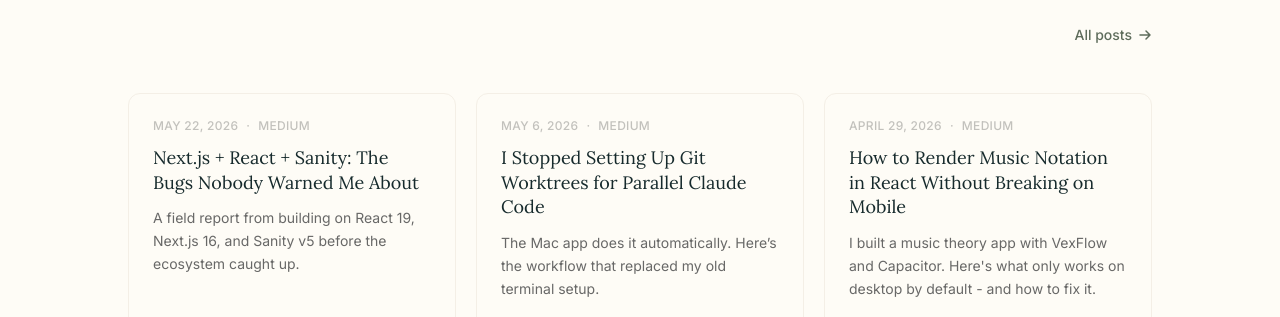
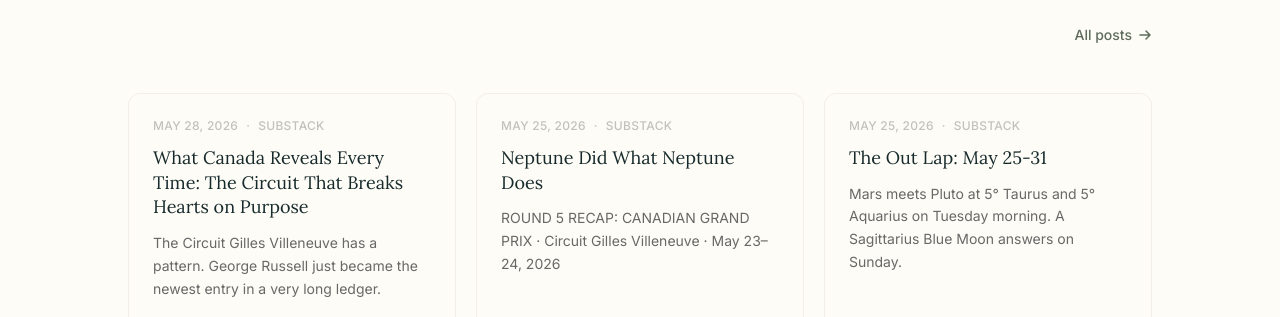
Before and after one commit to sarahmorrisokeefe/sarahmorrisokeefe.github.io, an Astro site: page / in a window 1280 px wide. Shown: the part 3330-3647 px from the top of the page. Built offline with nearby package versions, Linux system fonts and the light colour scheme; Astro itself is replaced by a stand-in of ours.

Commit message:
feat: render Writing teasers from generated feed data with overrides

```diff
--- a/src/components/sections/Writing.astro
+++ b/src/components/sections/Writing.astro
@@ -1,10 +1,9 @@
 ---
 import SectionHeading from '../ui/SectionHeading.astro';
 import PostCard from '../ui/PostCard.astro';
-import { posts } from '../../data/posts';
+import { getPosts } from '../../data/posts';
 
-// Only show non-draft posts
-const visiblePosts = posts.filter((p) => !p.draft).slice(0, 3);
+const visiblePosts = getPosts().slice(0, 3);
 
 // TODO: update this URL to your blog once you have real posts ready
 const blogUrl = 'http://blog.okeefesarah.com';
--- a/src/data/posts.ts
+++ b/src/data/posts.ts
@@ -1,122 +1,24 @@
-export interface Post {
-  title: string;
-  description: string;
-  url: string;
-  pubDate: string;
-  platform: 'medium' | 'substack';
-  // Set to true to hide the post from the Writing section
-  draft?: boolean;
+import type { Post } from './feed-parser';
+import generated from './posts.generated.json';
+
+export type { Post };
+
+/**
+ * Manual control over the auto-generated feed data. Edited by hand; never
+ * touched by the refresh script.
+ * - `hidden`: canonical URLs to suppress from the site.
+ * - `byUrl`: per-URL overrides for an auto-extracted title/description.
+ */
+const overrides: {
+  hidden: string[];
+  byUrl: Record<string, { title?: string; description?: string }>;
+} = {
+  hidden: [],
+  byUrl: {},
+};
+
+export function getPosts(): Post[] {
+  return (generated as Post[])
+    .filter((post) => !overrides.hidden.includes(post.url))
+    .map((post) => ({ ...post, ...overrides.byUrl[post.url] }));
 }
-
-// To add a new post teaser: add a new object to this array.
-// To hide a post while keeping it for reference: set draft: true.
-export const posts: Post[] = [
-  {
-    title: 'Next.js + React + Sanity: The Bugs Nobody Warned Me About',
-    description:
-      'A field report from building on React 19, Next.js 16, and Sanity v5 before the ecosystem caught up.',
-    url: 'https://levelup.gitconnected.com/next-js-react-sanity-the-bugs-nobody-warned-me-about-96c912cacfdb',
-    pubDate: '2026-05-22',
-    platform: 'medium',
-  },
-  {
-    title: 'I Stopped Setting Up Git Worktrees for Parallel Claude Code',
-    description:
-      'The Mac app does it automatically. Here’s the workflow that replaced my old terminal setup.',
-    url: 'https://levelup.gitconnected.com/i-stopped-setting-up-git-worktrees-for-parallel-claude-code-07023ca5cd1c',
-    pubDate: '2026-05-06',
-    platform: 'medium',
-  },
-  {
-    title: 'How to Render Music Notation in React Without Breaking on Mobile',
-    description:
-      "I built a music theory app with VexFlow and Capacitor. Here's what only works on desktop by default - and how to fix it.",
-    url: 'https://medium.com/gitconnected/how-to-render-music-notation-in-react-without-breaking-on-mobile-9615f812a3ec',
-    pubDate: '2026-04-29',
-    platform: 'medium',
-  },
-  {
-    title: 'The Mercedes Garage',
-    description:
-      "The first installment of a new series on Chart Position substack: The Garage. It is a series that looks at F1 teams through their birth charts: drivers, team principals, race engineers, and how all of it fits together (or doesn't).",
-    url: 'https://open.substack.com/pub/chartposition/p/the-mercedes-garage?r=9tgt6&utm_campaign=post-expanded-share&utm_medium=post%20viewer',
-    pubDate: '2026-04-23',
-    platform: 'substack',
-  },
-  {
-    title:
-      "Supabase Free Tier Will Pause Your App. Here's the GitHub Actions Fix.",
-    description:
-      "You don't need a paid plan. You need a cron job and about ten minutes.",
-    url: 'https://levelup.gitconnected.com/supabase-free-tier-will-pause-your-app-heres-the-github-actions-fix-8c1fd35b49ca',
-    pubDate: '2026-04-22',
-    platform: 'medium',
-  },
-  {
-    title:
-      "Claude Is Making Our Jobs Lonelier. Here's What I'm Doing About It.",
-    description:
-      'On the quiet cost of replacing collaboration with AI, and what I did about it.',
-    url: 'https://medium.com/womenintechnology/claude-is-making-our-jobs-lonelier-heres-what-i-m-doing-about-it-c4e5adec7118',
-    pubDate: '2026-04-17',
-    platform: 'medium',
-  },
-  {
-    title: 'Your Existing Web App Is Closer to a Mobile App Than You Think',
-    description:
-      'How Capacitor gets your existing React app into the App Store without a total rewrite.',
-    url: 'https://medium.com/gitconnected/your-existing-web-app-is-closer-to-a-mobile-app-than-you-think-c47fd3d51742',
-    pubDate: '2026-04-15',
-    platform: 'medium',
-  },
-  {
-    title:
-      'What I Thought Having a Baby Would Do to My Career (And What Actually Happened)',
-    description:
-      'The gold star didn’t disappear. It just stopped being the point.',
-    url: 'https://medium.com/womenintechnology/what-i-thought-having-a-baby-would-do-to-my-career-and-what-actually-happened-53192100c0ad',
-    pubDate: '2026-04-11',
-    platform: 'medium',
-  },
-  {
-    title: 'Claude Has Many Surfaces. Here’s How I Actually Use Each One.',
-    description:
-      "A practical breakdown of Claude's Chat, Code, and Cowork modes for engineers who are tired of guessing.",
-    url: 'https://pub.towardsai.net/claude-has-many-surfaces-heres-how-i-actually-use-each-one-df1f9ddfdae5',
-    pubDate: '2026-04-05',
-    platform: 'medium',
-  },
-  {
-    title:
-      '5 Front-End Accessibility Patterns Worth Getting Right the First Time',
-    description:
-      "These five patterns are not exotic. They're not edge cases. They're the things that make a real difference for real users.",
-    url: 'https://levelup.gitconnected.com/5-front-end-accessibility-patterns-worth-getting-right-the-first-time-12af156c9297',
-    pubDate: '2026-03-30',
-    platform: 'medium',
-  },
-  {
-    title: 'I Use AI Every Day and I’m Still Not Sure What It’s Good At',
-    description:
-      'What is AI actually reliable for — and how are you supposed to calibrate a tool that doesn’t tell you when it’s guessing?',
-    url: 'https://levelup.gitconnected.com/i-use-ai-every-day-and-im-still-not-sure-what-it-s-good-at-896b700d5ad5',
-    pubDate: '2026-03-24',
-    platform: 'medium',
-  },
-  {
-    title:
-      'AI Didn\’t Make Me a Better Engineer. It Made Me Remember Why I Became One.',
-    description:
-      'A mid-career front-end engineer on using AI to stop doing everything and start loving the job again.',
-    url: 'https://medium.com/gitconnected/ai-didnt-make-me-a-better-engineer-it-made-me-remember-why-i-became-one-6faab0ba1979',
-    pubDate: '2026-03-16',
-    platform: 'medium',
-  },
-  {
-    title: 'Finding Purpose At Work: A Follow-Up',
-    description: 'Some things I got right. Some things I didn\’t know yet.',
-    url: 'https://medium.com/the-insanity-journal/finding-purpose-at-work-a-follow-up-757c5f992738',
-    pubDate: '2026-03-13',
-    platform: 'medium',
-  },
-];
```
